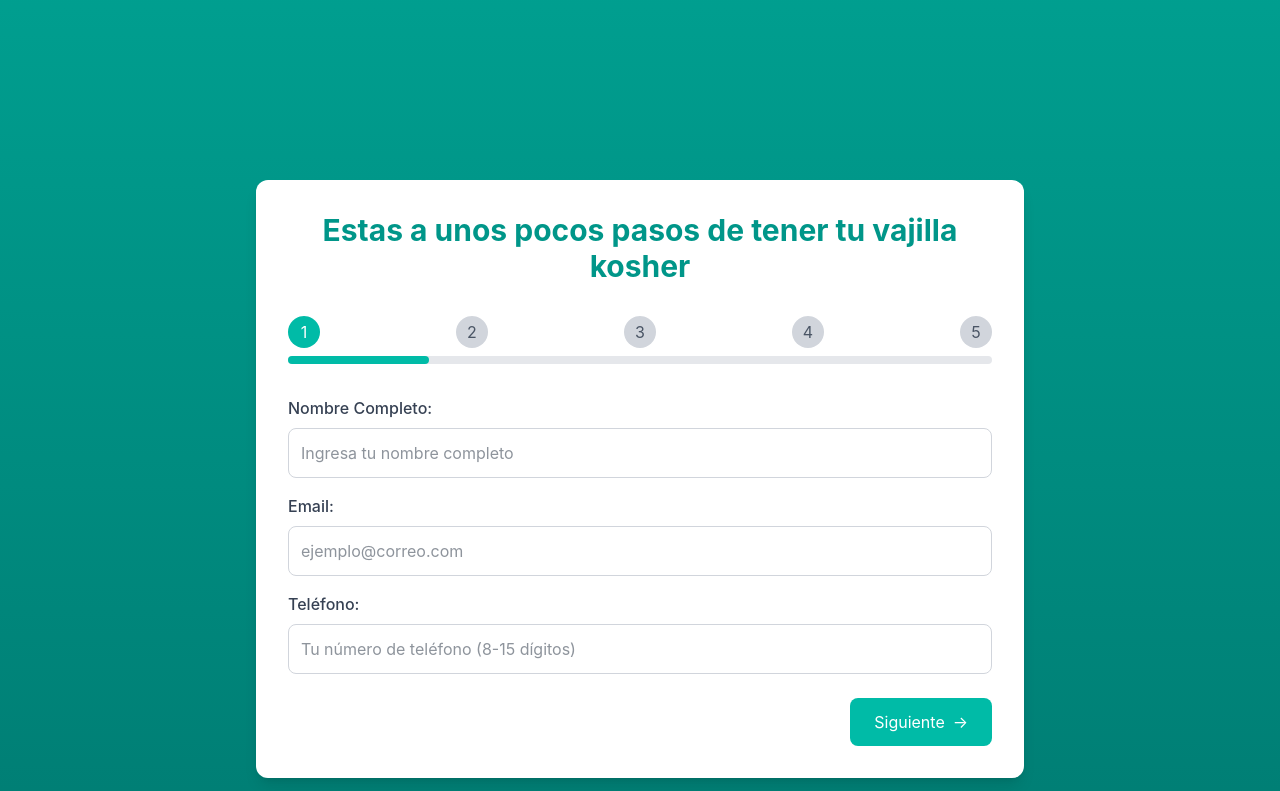
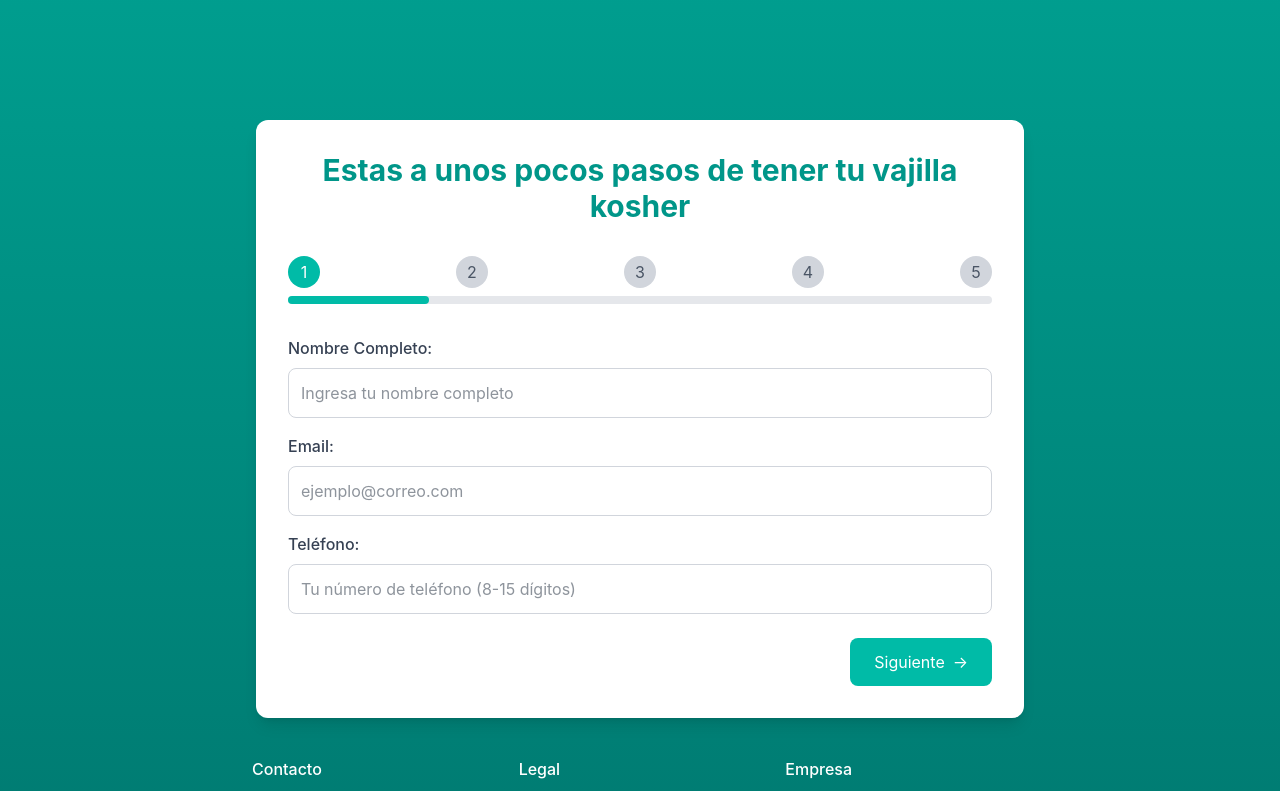
Before and after one commit to brigitteblau/tevila-hoy, a React (Vite) app: page / in a window 1280 px wide. Shown: the part 700-1491 px from the top of the page. Built offline with nearby package versions, Linux system fonts and the light colour scheme.

Commit message:
cambiar margen

```diff
--- a/src/components/Form.jsx
+++ b/src/components/Form.jsx
@@ -334,7 +334,7 @@ const TevilaForm = () => {
   };
 
   return (
-    <section id='form' className='m-20'>
+    <section id='form' className='m-5'>
     <div className="max-w-3xl mx-auto p-4 sm:p-6 md:p-8 bg-white rounded-xl shadow-lg">
       <div className="text-center mb-8">
         <h1 className="text-2xl sm:text-3xl font-bold text-teal-600">Estas a unos pocos pasos de tener tu vajilla kosher</h1>
```
